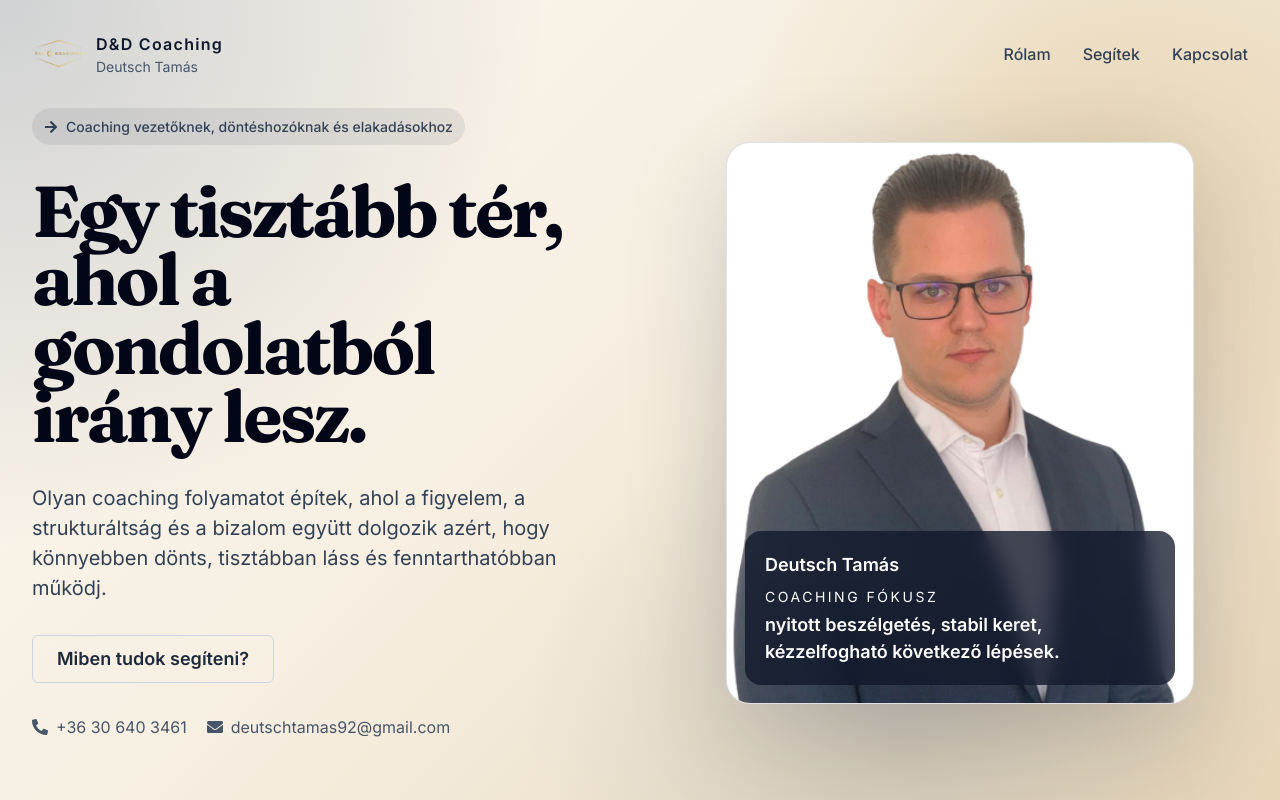
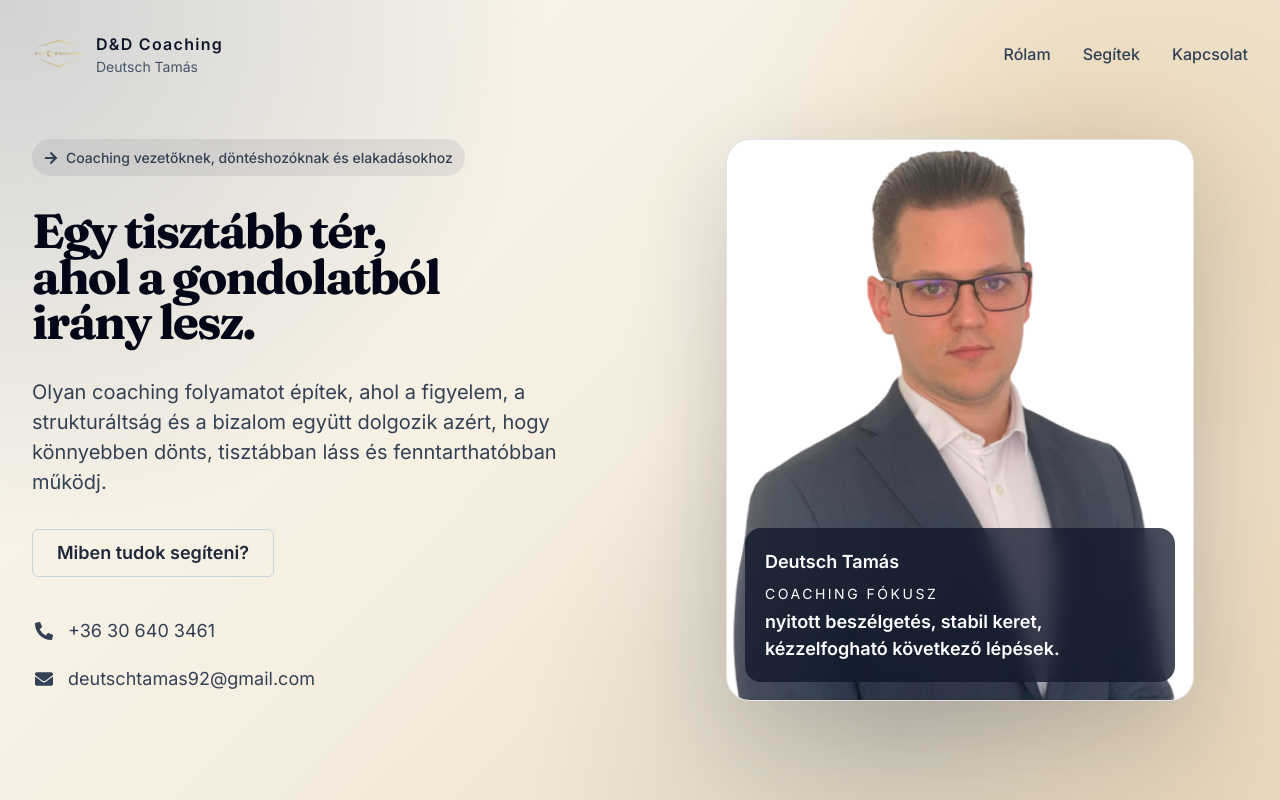
Before and after one commit to dgabor92/Brofolio, a React (Vite) app: page / in a window 1280 px wide. Shown: the top 800 px of the page. Built offline with nearby package versions, Linux system fonts and the light colour scheme.

Commit message:
small change

```diff
--- a/src/App.jsx
+++ b/src/App.jsx
@@ -13,8 +13,8 @@ import {
   Stack,
   Text,
   chakra,
-} from '@chakra-ui/react';
-import { motion, useReducedMotion } from 'framer-motion';
+} from "@chakra-ui/react";
+import { motion, useReducedMotion } from "framer-motion";
 import {
   FaArrowRight,
   FaCheck,
@@ -22,66 +22,66 @@ import {
   FaInstagram,
   FaLinkedin,
   FaPhoneAlt,
-} from 'react-icons/fa';
+} from "react-icons/fa";
 
 const MotionBox = chakra(motion.div);
 
 const services = [
   {
-    title: 'Siker és önazonosság',
-    text: 'Ha azt érzed, hogy kifelé minden rendben van, de belül mégis feszít valami, segítek tisztábban látni, mi hajt és mi tart vissza.',
+    title: "Siker és önazonosság",
+    text: "Ha azt érzed, hogy kifelé minden rendben van, de belül mégis feszít valami, segítek tisztábban látni, mi hajt és mi tart vissza.",
   },
   {
-    title: 'Célkitűzés',
-    text: 'A nagy, ködös elképzeléseket kézzelfogható, követhető célokra bontjuk, hogy az első lépés is egyértelmű legyen.',
+    title: "Célkitűzés",
+    text: "A nagy, ködös elképzeléseket kézzelfogható, követhető célokra bontjuk, hogy az első lépés is egyértelmű legyen.",
   },
   {
-    title: 'Munkamánia és terhelés',
-    text: 'Amikor a munka átcsúszik állandó túlterhelésbe, újra lehet rendezni a ritmust, a fókuszt és a határokat.',
+    title: "Munkamánia és terhelés",
+    text: "Amikor a munka átcsúszik állandó túlterhelésbe, újra lehet rendezni a ritmust, a fókuszt és a határokat.",
   },
   {
-    title: 'Időgazdálkodás',
-    text: 'A túl sok feladat helyett egy működőbb rendszerre állunk át, hogy ne csak sűrű legyen a nap, hanem eredményes is.',
+    title: "Időgazdálkodás",
+    text: "A túl sok feladat helyett egy működőbb rendszerre állunk át, hogy ne csak sűrű legyen a nap, hanem eredményes is.",
   },
   {
-    title: 'Stresszkezelés',
-    text: 'A nyomás alatt is maradhat mozgástered, ha megtaláljuk, nálad mi segít visszanyerni a kontrollt és a nyugalmat.',
+    title: "Stresszkezelés",
+    text: "A nyomás alatt is maradhat mozgástered, ha megtaláljuk, nálad mi segít visszanyerni a kontrollt és a nyugalmat.",
   },
 ];
 
 const strengths = [
-  'Aktív hallgatás',
-  'Érzelmi intelligencia',
-  'Kérdezéstechnika',
-  'Asszertív kommunikáció',
-  'Vezetőtámogatás',
-  'Együttműködés',
-  'Alkalmazkodóképesség',
-  'Döntéstámogatás',
+  "Aktív hallgatás",
+  "Érzelmi intelligencia",
+  "Kérdezéstechnika",
+  "Asszertív kommunikáció",
+  "Vezetőtámogatás",
+  "Együttműködés",
+  "Alkalmazkodóképesség",
+  "Döntéstámogatás",
 ];
 
 const testimonials = [
   {
-    name: 'Krisztián',
+    name: "Krisztián",
     quote:
-      'A közös munka segített rendezni a helyzeteket és a megoldások felé fordítani a figyelmet.',
+      "A közös munka segített rendezni a helyzeteket és a megoldások felé fordítani a figyelmet.",
   },
   {
-    name: 'Gábor',
+    name: "Gábor",
     quote:
-      'A gyakorlatoknak köszönhetően sokkal összeszedettebben és magabiztosabban tudtam belépni a beszélgetésbe.',
+      "A gyakorlatoknak köszönhetően sokkal összeszedettebben és magabiztosabban tudtam belépni a beszélgetésbe.",
   },
   {
-    name: 'Norbert',
+    name: "Norbert",
     quote:
-      'Az ülések végére világosabb lett, hogyan lehet egy nehéz helyzetet nyugodtan és tudatosan kezelni.',
+      "Az ülések végére világosabb lett, hogyan lehet egy nehéz helyzetet nyugodtan és tudatosan kezelni.",
   },
 ];
 
 const steps = [
-  'Rövid helyzetfeltárás: mi az, ami most a legfontosabb?',
-  'Fókuszálás: mit érdemes megtartani, és mit érdemes elengedni?',
-  'Akció: egy világos, következő lépés, amivel már el lehet indulni.',
+  "Rövid helyzetfeltárás: mi az, ami most a legfontosabb?",
+  "Fókuszálás: mit érdemes megtartani, és mit érdemes elengedni?",
+  "Akció: egy világos, következő lépés, amivel már el lehet indulni.",
 ];
 
 function SectionLabel({ children }) {
@@ -102,8 +102,8 @@ function SectionHeading({
   label,
   title,
   text,
-  titleColor = 'slate.900',
-  textColor = 'slate.600',
+  titleColor = "slate.900",
+  textColor = "slate.600",
 }) {
   return (
     <Stack spacing="4" maxW="3xl">
@@ -111,7 +111,7 @@ function SectionHeading({
       <Heading size="2xl" lineHeight="1.05" color={titleColor}>
         {title}
       </Heading>
-      <Text fontSize={{ base: 'md', md: 'lg' }} color={textColor}>
+      <Text fontSize={{ base: "md", md: "lg" }} color={textColor}>
         {text}
       </Text>
     </Stack>
@@ -133,6 +133,29 @@ function SoftCard({ children, ...props }) {
     >
       {children}
     </Box>
+  );
+}
+
+function ContactLine({ href, icon, children, isExternal = false }) {
+  return (
+    <Link
+      href={href}
+      isExternal={isExternal}
+      display="flex"
+      alignItems="center"
+      gap="3"
+      w="full"
+      minH="44px"
+      fontSize={{ base: "sm", sm: "lg" }}
+      lineHeight="1.4"
+      wordBreak="break-word"
+      color="slate.700"
+    >
+      <Box flexShrink={0} display="grid" placeItems="center" boxSize="6">
+        <Icon as={icon} />
+      </Box>
+      <Text as="span">{children}</Text>
+    </Link>
   );
 }
 
@@ -180,7 +203,7 @@ function App() {
               <Image
                 src="/images/log.png"
                 alt="D&D Coaching logó"
-                boxSize={{ base: '42px', md: '52px' }}
+                boxSize={{ base: "42px", md: "52px" }}
                 objectFit="contain"
               />
               <Box>
@@ -193,7 +216,7 @@ function App() {
               </Box>
             </HStack>
 
-            <HStack spacing="8" display={{ base: 'none', md: 'flex' }}>
+            <HStack spacing="8" display={{ base: "none", md: "flex" }}>
               <Link href="#rolam" color="slate.700" fontWeight="medium">
                 Rólam
               </Link>
@@ -210,10 +233,15 @@ function App() {
             columns={{ base: 1, lg: 2 }}
             spacing={{ base: 12, lg: 16 }}
             alignItems="center"
-            minH={{ lg: 'calc(100svh - 96px)' }}
+            minH={{ lg: "calc(100svh - 96px)" }}
             pb={{ base: 14, lg: 20 }}
           >
-            <Stack spacing="8" maxW="xl" pt={{ base: 4, lg: 0 }}>
+            <Stack
+              spacing={{ base: 6, md: 8 }}
+              maxW={{ base: "full", lg: "xl" }}
+              pt={{ base: 4, lg: 0 }}
+              align="start"
+            >
               <Reveal>
                 <Box
                   display="inline-flex"
@@ -224,9 +252,10 @@ function App() {
                   borderRadius="full"
                   bg="rgba(15, 23, 42, 0.08)"
                   color="slate.700"
-                  fontSize="sm"
+                  fontSize={{ base: "xs", sm: "sm" }}
                   fontWeight="medium"
-                  width="fit-content"
+                  width="100%"
+                  maxW={{ base: "full", sm: "fit-content" }}
                 >
                   <Icon as={FaArrowRight} />
                   Coaching vezetőknek, döntéshozóknak és elakadásokhoz
@@ -236,17 +265,18 @@ function App() {
               <Reveal delay={0.08}>
                 <Heading
                   as="h1"
-                  size="4xl"
-                  lineHeight="0.95"
+                  fontSize={{ base: "3xl", sm: "4xl", md: "5xl" }}
+                  lineHeight={{ base: "0.98", md: "0.95" }}
                   letterSpacing="-0.04em"
                   color="slate.950"
+                  maxW={{ base: "11ch", sm: "12ch", md: "13ch" }}
                 >
                   Egy tisztább tér, ahol a gondolatból irány lesz.
                 </Heading>
               </Reveal>
 
               <Reveal delay={0.16}>
-                <Text fontSize={{ base: 'lg', md: 'xl' }} color="slate.700">
+                <Text fontSize={{ base: "lg", md: "xl" }} color="slate.700">
                   Olyan coaching folyamatot építek, ahol a figyelem, a
                   strukturáltság és a bizalom együtt dolgozik azért, hogy
                   könnyebben dönts, tisztábban láss és fenntarthatóbban működj.
@@ -254,7 +284,6 @@ function App() {
               </Reveal>
 
               <Reveal delay={0.24}>
-                <HStack spacing="3" flexWrap="wrap">
                 <Button
                   as="a"
                   href="#segitek"
@@ -262,26 +291,25 @@ function App() {
                   variant="outline"
                   borderColor="slate.300"
                   color="slate.800"
-                    _hover={{ bg: 'whiteAlpha.700' }}
+                  _hover={{ bg: "whiteAlpha.700" }}
+                  w={{ base: "full", sm: "auto" }}
                 >
                   Miben tudok segíteni?
                 </Button>
-                </HStack>
               </Reveal>
 
               <Reveal delay={0.32}>
-                <HStack spacing="5" color="slate.600" flexWrap="wrap">
-                  <HStack spacing="2">
-                    <Icon as={FaPhoneAlt} />
-                    <Link href="tel:+36306403461">+36 30 640 3461</Link>
-                  </HStack>
-                  <HStack spacing="2">
-                    <Icon as={FaEnvelope} />
-                    <Link href="mailto:deutschtamas92@gmail.com">
+                <Stack spacing="1" color="slate.600" align="start" w="full">
+                  <ContactLine href="tel:+36306403461" icon={FaPhoneAlt}>
+                    +36 30 640 3461
+                  </ContactLine>
+                  <ContactLine
+                    href="mailto:deutschtamas92@gmail.com"
+                    icon={FaEnvelope}
+                  >
                     deutschtamas92@gmail.com
-                    </Link>
-                  </HStack>
-                </HStack>
+                  </ContactLine>
+                </Stack>
               </Reveal>
             </Stack>
 
@@ -306,7 +334,7 @@ function App() {
                     src="/images/tesa3.png"
                     alt="Deutsch Tamás portré"
                     width="100%"
-                    height={{ base: '420px', md: '560px' }}
+                    height={{ base: "420px", md: "560px" }}
                     objectFit="cover"
                     objectPosition="center top"
                   />
@@ -358,7 +386,11 @@ function App() {
                 text="Vezetőként és coachként is abban hiszek, hogy a jó kérdés, a valódi figyelem és az őszinte visszajelzés együtt tud elmozdítani egy helyzetet."
               />
 
-              <Stack spacing="5" fontSize={{ base: 'md', md: 'lg' }} color="slate.700">
+              <Stack
+                spacing="5"
+                fontSize={{ base: "md", md: "lg" }}
+                color="slate.700"
+              >
                 <Text>
                   A coaching számomra nem tanácsadás, hanem együttműködés: egy
                   olyan tér, ahol a meglévő erőforrásaidat és a számodra valóban
@@ -369,10 +401,11 @@ function App() {
                   egy döntés előtt állsz, vagy ha egyszerűen csak szeretnél
                   kiszállni a túlterheltségből és tisztábban gondolkodni.
                 </Text>
-                <HStack spacing="3" flexWrap="wrap" pt="2">
-                  {['vezetői fókusz', 'önismeret', 'cselekvés'].map((item) => (
+                <SimpleGrid columns={{ base: 1, sm: 3 }} spacing="3" pt="2">
+                  {["vezetői fókusz", "önismeret", "cselekvés"].map((item) => (
                     <Box
                       key={item}
+                      w="full"
                       px="4"
                       py="2"
                       borderRadius="full"
@@ -380,11 +413,12 @@ function App() {
                       border="1px solid rgba(15, 23, 42, 0.08)"
                       boxShadow="sm"
                       color="slate.700"
+                      textAlign="center"
                     >
                       {item}
                     </Box>
                   ))}
-                </HStack>
+                </SimpleGrid>
               </Stack>
             </SimpleGrid>
           </Reveal>
@@ -406,7 +440,10 @@ function App() {
                 />
 
                 <Box>
-                  <Stack spacing="0" divider={<Divider borderColor="slate.200" />}>
+                  <Stack
+                    spacing="0"
+                    divider={<Divider borderColor="slate.200" />}
+                  >
                     {services.map((service, index) => (
                       <Flex key={service.title} gap="5" py="5" align="start">
                         <Text
@@ -452,9 +489,7 @@ function App() {
 
               <SimpleGrid minChildWidth="220px" spacing="4">
                 {strengths.map((item) => (
-                  <SoftCard
-                    key={item}
-                  >
+                  <SoftCard key={item}>
                     <Box px="4" py="5">
                       <HStack align="start" spacing="3">
                         <Box
@@ -508,7 +543,11 @@ function App() {
                       border="1px solid rgba(255, 255, 255, 0.12)"
                       backdropFilter="blur(8px)"
                     >
-                      <Text fontSize="lg" lineHeight="1.8" color="whiteAlpha.900">
+                      <Text
+                        fontSize="lg"
+                        lineHeight="1.8"
+                        color="whiteAlpha.900"
+                      >
                         “{item.quote}”
                       </Text>
                       <Text mt="4" fontWeight="semibold" color="brand.200">
@@ -570,42 +609,65 @@ function App() {
         </Container>
       </Box>
 
-      <Box as="footer" id="kapcsolat" bg="white" borderTop="1px solid" borderColor="slate.200">
+      <Box
+        as="footer"
+        id="kapcsolat"
+        bg="white"
+        borderTop="1px solid"
+        borderColor="slate.200"
+      >
         <Container maxW="7xl" px={{ base: 5, md: 8 }}>
           <Reveal>
-            <SimpleGrid columns={{ base: 1, lg: 2 }} spacing={{ base: 8, lg: 14 }} py={{ base: 14, md: 18 }}>
+            <SimpleGrid
+              columns={{ base: 1, lg: 2 }}
+              spacing={{ base: 8, lg: 14 }}
+              py={{ base: 14, md: 18 }}
+            >
               <Stack spacing="5" maxW="xl">
                 <SectionLabel>Kapcsolat</SectionLabel>
                 <Heading size="xl" color="slate.950">
                   Ha szeretnél beszélgetni, itt talál meg a leggyorsabban.
                 </Heading>
-                <Text color="slate.600" fontSize={{ base: 'md', md: 'lg' }}>
+                <Text color="slate.600" fontSize={{ base: "md", md: "lg" }}>
                   Ha úgy érzed, eljött az ideje egy nyugodtabb, fókuszáltabb
-                  működésnek, írj vagy foglalj időpontot.
+                  működésnek, írj vagy hívj bátran.
                 </Text>
-                <HStack spacing="3" flexWrap="wrap">
-                </HStack>
               </Stack>
 
               <Stack spacing="4" justify="space-between">
                 <Box>
-                  <Text fontSize="sm" textTransform="uppercase" letterSpacing="0.18em" color="slate.500">
+                  <Text
+                    fontSize="sm"
+                    textTransform="uppercase"
+                    letterSpacing="0.18em"
+                    color="slate.500"
+                  >
                     Elérhetőségek
                   </Text>
-                  <Stack spacing="3" mt="4" color="slate.700">
-                    <Link href="tel:+36306403461">+36 30 640 3461</Link>
-                    <Link href="mailto:deutschtamas92@gmail.com">
+                  <Stack spacing="1" mt="4" align="stretch">
+                    <ContactLine href="tel:+36306403461" icon={FaPhoneAlt}>
+                      +36 30 640 3461
+                    </ContactLine>
+                    <ContactLine
+                      href="mailto:deutschtamas92@gmail.com"
+                      icon={FaEnvelope}
+                    >
                       deutschtamas92@gmail.com
-                    </Link>
-                    <Link
+                    </ContactLine>
+                    <ContactLine
                       href="https://www.linkedin.com/in/deutsch-tam%C3%A1s-220939152/"
+                      icon={FaLinkedin}
                       isExternal
                     >
-                      LinkedIn <Icon as={FaLinkedin} ml="1" />
-                    </Link>
-                    <Link href="https://www.instagram.com/" isExternal>
-                      Instagram <Icon as={FaInstagram} ml="1" />
-                    </Link>
+                      LinkedIn
+                    </ContactLine>
+                    <ContactLine
+                      href="https://www.instagram.com/"
+                      icon={FaInstagram}
+                      isExternal
+                    >
+                      Instagram
+                    </ContactLine>
                   </Stack>
                 </Box>
 
```
Lines whose indentation alone changed are shown as unchanged.
